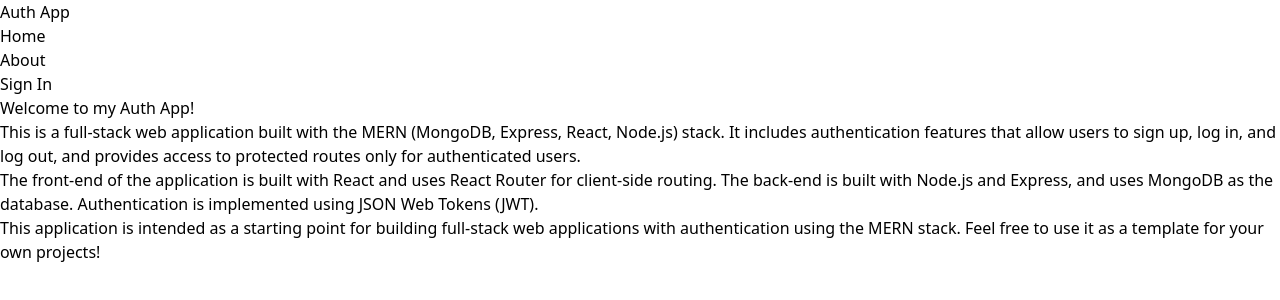
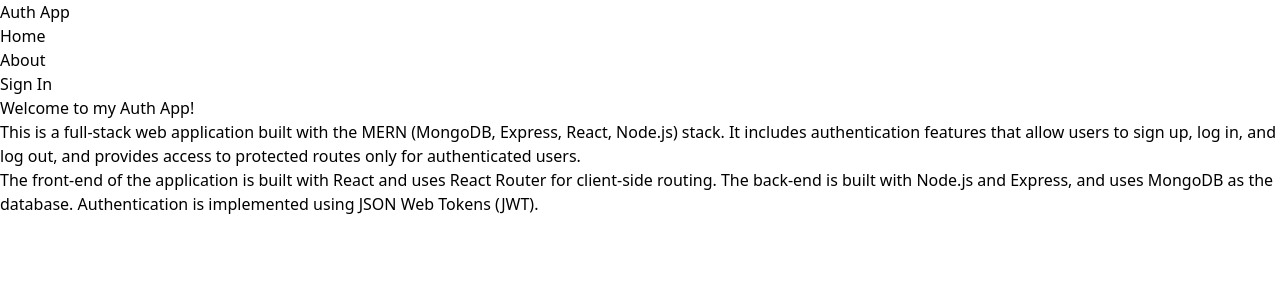
Before and after one commit to Ramangoudanh/mini_project, a React (Vite) app in the folder client/: page / in a window 1280 px wide. Shown: the top 300 px of the page. Built offline with nearby package versions, Linux system fonts and the light colour scheme; no server answers.

Commit message:
just small change

```diff
--- a/client/src/pages/About.jsx
+++ b/client/src/pages/About.jsx
@@ -15,11 +15,7 @@
         Express, and uses MongoDB as the database. Authentication is implemented
         using JSON Web Tokens (JWT).
       </p>
-      <p className='mb-4 text-slate-700'>
-        This application is intended as a starting point for building full-stack
-        web applications with authentication using the MERN stack. Feel free to
-        use it as a template for your own projects!
-      </p>
+
     </div>
   );
 }
--- a/client/src/pages/Home.jsx
+++ b/client/src/pages/Home.jsx
@@ -18,11 +18,7 @@
         Express, and uses MongoDB as the database. Authentication is implemented
         using JSON Web Tokens (JWT).
       </p>
-      <p className='mb-4 text-slate-700'>
-        This application is intended as a starting point for building full-stack
-        web applications with authentication using the MERN stack. Feel free to
-        use it as a template for your own projects!
-      </p>
+
     </div>
   );
 }
```
